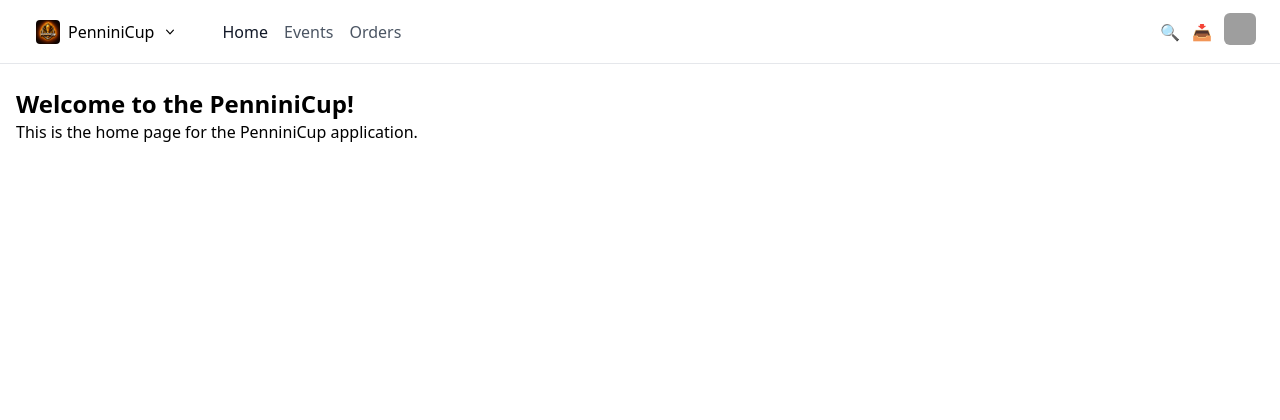
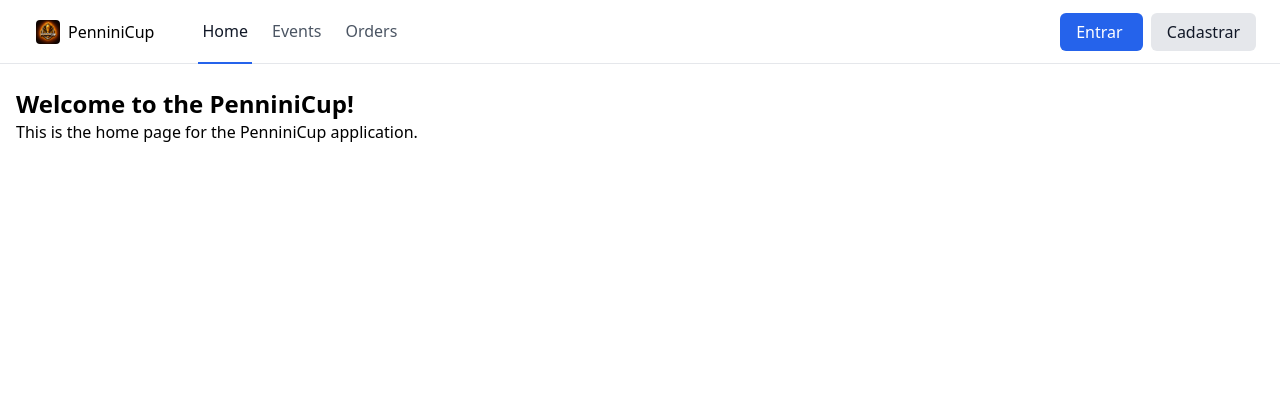
Before and after one commit to Pennini/PenniniCup, a Django app: page / in a window 1280 px wide. Shown: the top 420 px of the page. Run offline with Django 4.2, Linux system fonts and the light colour scheme; parts of the project's set-up code (start-up, migrations or seed data) failed here and were passed over; some libraries are stand-ins or nearby versions; grey boxes are pictures that could not be loaded.

Commit message:
navbars ajustadas e mudança de cores padrão

```diff
--- a/src/templates/components/top_nav.html
+++ b/src/templates/components/top_nav.html
@@ -4,57 +4,43 @@
     <div class="flex items-center gap-4">
         <!-- Team Dropdown -->
         <div class="relative group">
-            <button class="flex items-center gap-2 px-3 py-2 rounded-md hover:bg-gray-100">
+            <a href="{% url 'penninicup:index' %}" class="flex items-center gap-2 px-3 py-2 rounded-md cursor:pointer">
                 <img src="{% static 'img/logo_penninicup.png' %}" class="h-6 w-6 rounded" />
                 <span class="font-medium">PenniniCup</span>
-
-                <svg class="w-4 h-4" viewBox="0 0 20 20" fill="currentColor">
-                    <path
-                        fill-rule="evenodd"
-                        d="M5.23 7.21a.75.75 0 011.06.02L10 11.168l3.71-3.94a.75.75 0 111.08 1.04l-4.24 4.5a.75.75 0 01-1.08 0l-4.24-4.5a.75.75 0 01.02-1.06z"
-                    />
-                </svg>
-            </button>
-
-            <div class="absolute left-0 mt-2 w-64 bg-white border rounded-lg shadow-lg hidden group-hover:block z-50">
-                <a href="#" class="block px-4 py-2 hover:bg-gray-50"> ⚙️ Settings </a>
-
-                <div class="border-t my-1"></div>
-
-                <a href="#" class="flex items-center gap-2 px-4 py-2 hover:bg-gray-50">
-                    <img src="/static/img/logo.svg" class="h-5 w-5 rounded" />
-                    Tailwind Labs
-                </a>
-
-                <a href="#" class="flex items-center gap-2 px-4 py-2 hover:bg-gray-50">
-                    <span class="h-5 w-5 bg-purple-500 text-white rounded flex items-center justify-center text-xs"
-                        >WC</span
-                    >
-                    Workcation
-                </a>
-
-                <div class="border-t my-1"></div>
-
-                <a href="#" class="block px-4 py-2 hover:bg-gray-50"> ➕ New team… </a>
-            </div>
+            </a>
         </div>
 
         <!-- Links -->
-        <div class="flex gap-4 ml-4">
-            <a href="{% url 'penninicup:index' %}" class="font-medium text-gray-900">Home</a>
-            <a href="#" class="text-gray-600 hover:text-gray-900">Events</a>
-            <a href="#" class="text-gray-600 hover:text-gray-900">Orders</a>
+        {% with request.resolver_match.view_name as current_view %}
+        <div class="flex gap-4 ml-4 h-full">
+            <a
+                href="{% url 'penninicup:index' %}"
+                class="flex items-center h-16 px-1 border-b-2 -mb-[1px] transition-colors {% if current_view == 'penninicup:index' %}border-blue-600 text-gray-900{% else %}border-transparent text-gray-600 hover:text-gray-900 hover:border-gray-300{% endif %}"
+            >
+                Home
+            </a>
+            <a
+                href="#"
+                class="flex items-center h-16 px-1 border-b-2 -mb-[1px] transition-colors {% if current_view == 'events:list' %}border-blue-600 text-gray-900{% else %}border-transparent text-gray-600 hover:text-gray-900 hover:border-gray-300{% endif %}"
+            >
+                Events
+            </a>
+            <a
+                href="#"
+                class="flex items-center h-16 px-1 border-b-2 -mb-[1px] transition-colors {% if current_view == 'orders:list' %}border-blue-600 text-gray-900{% else %}border-transparent text-gray-600 hover:text-gray-900 hover:border-gray-300{% endif %}"
+            >
+                Orders
+            </a>
         </div>
+        {% endwith %}
     </div>
 
     <!-- Spacer -->
     <div class="flex-1"></div>
 
+    {% if user.is_authenticated %}
     <!-- Right -->
     <div class="flex items-center gap-3">
-        <a href="#">🔍</a>
-        <a href="#">📥</a>
-
         <!-- Profile Dropdown -->
         <div class="relative group">
             <button class="rounded-md overflow-hidden">
@@ -63,12 +49,6 @@
 
             <div class="absolute right-0 mt-2 w-64 bg-white border rounded-lg shadow-lg hidden group-hover:block z-50">
                 <a href="#" class="block px-4 py-2 hover:bg-gray-50">👤 My profile</a>
-                <a href="#" class="block px-4 py-2 hover:bg-gray-50">⚙️ Settings</a>
-
-                <div class="border-t my-1"></div>
-
-                <a href="#" class="block px-4 py-2 hover:bg-gray-50">🛡 Privacy policy</a>
-                <a href="#" class="block px-4 py-2 hover:bg-gray-50">💡 Share feedback</a>
 
                 <div class="border-t my-1"></div>
 
@@ -78,4 +58,17 @@
             </div>
         </div>
     </div>
+    {% else %}
+    <div>
+        <a href="{% url 'accounts:login' %}" class="px-4 py-2 bg-blue-600 text-white rounded-md hover:bg-blue-700">
+            Entrar
+        </a>
+        <a
+            href="{% url 'accounts:register' %}"
+            class="ml-2 px-4 py-2 bg-gray-200 text-gray-900 rounded-md hover:bg-gray-300"
+        >
+            Cadastrar
+        </a>
+    </div>
+    {% endif %}
 </nav>
```
Also changed, not shown: src/theme/static_src/src/styles.css (+15 -0 lines).
